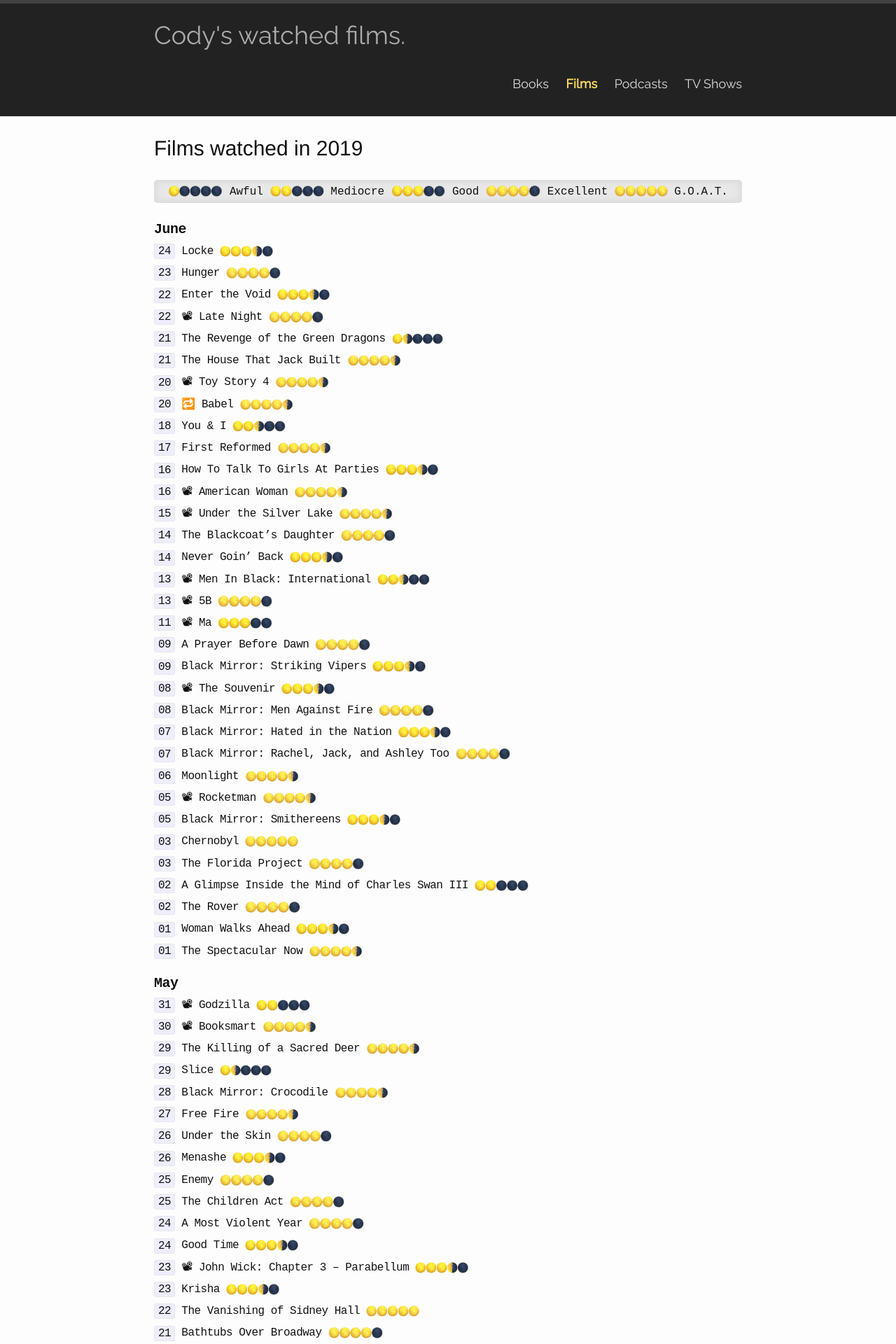
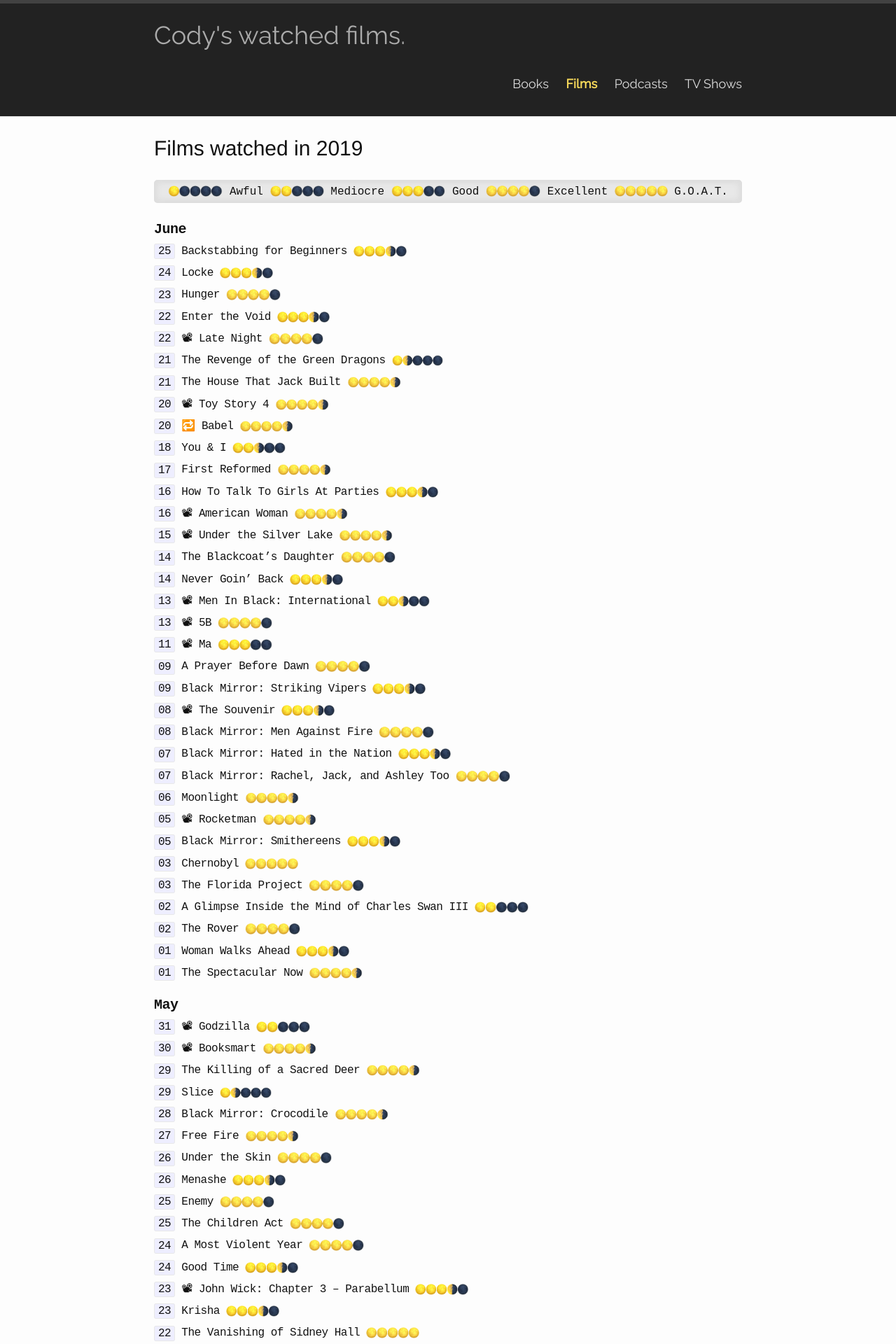
Before and after one commit to codydalerodgers/personal-blog, a Jekyll site: the page built from _films/2019.md, in a window 1280 px wide. Shown: the top 1920 px of the page at 70% size. Built offline with Jekyll 4.4.1, drawn with Linux system fonts in a browser that asks for light colours.

Commit message:
Adding backstabbing for beginners

```diff
--- a/_films/2019.md
+++ b/_films/2019.md
@@ -4,6 +4,8 @@
 title: Films watched in 2019
 ---
 ## June
+`25` Backstabbing for Beginners {{ site.threehalf }}
+
 `24` Locke {{ site.threehalf }}
 
 `23` Hunger {{ site.four }}
```
